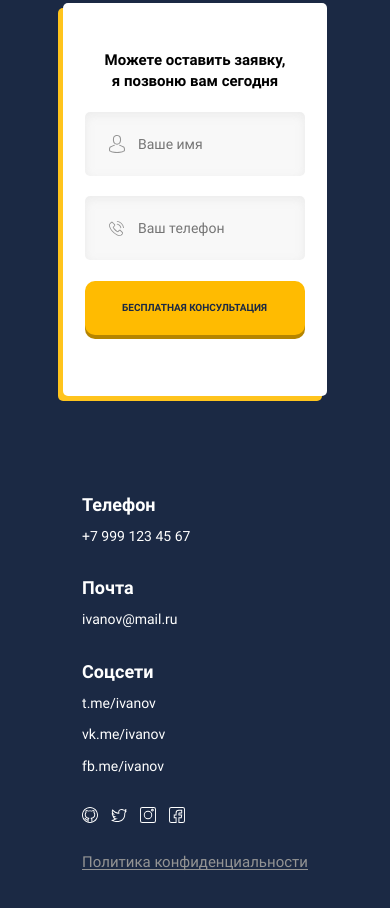
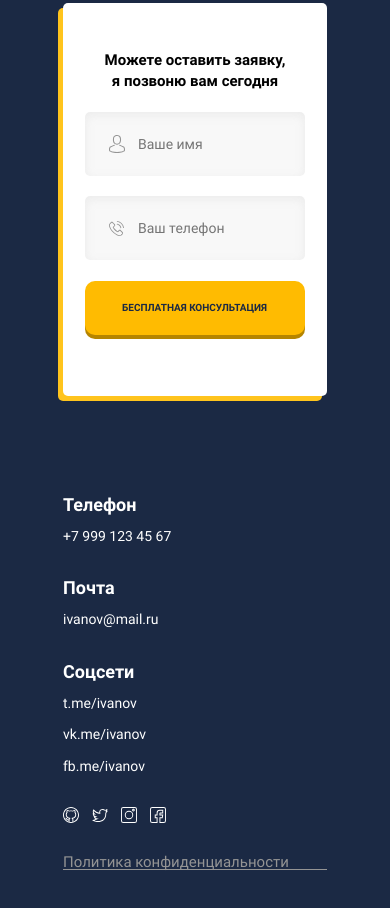
Before and after one commit to ZVMarina/adaptive-landing-portfolio, a plain HTML site: page index.html in a window 390 px wide. Shown: the part 3628-4536 px from the top of the page. Drawn offline with Linux system fonts and the light colour scheme.

Commit message:
fix footer

```diff
--- a/blocks/footer/__text-container/footer__text-container.css
+++ b/blocks/footer/__text-container/footer__text-container.css
@@ -19,6 +19,6 @@
     .footer__text-container {
         display: flex;
         flex-direction: column;
-        align-content: flex-start;
+        width: 264px;
     }
 }
```
